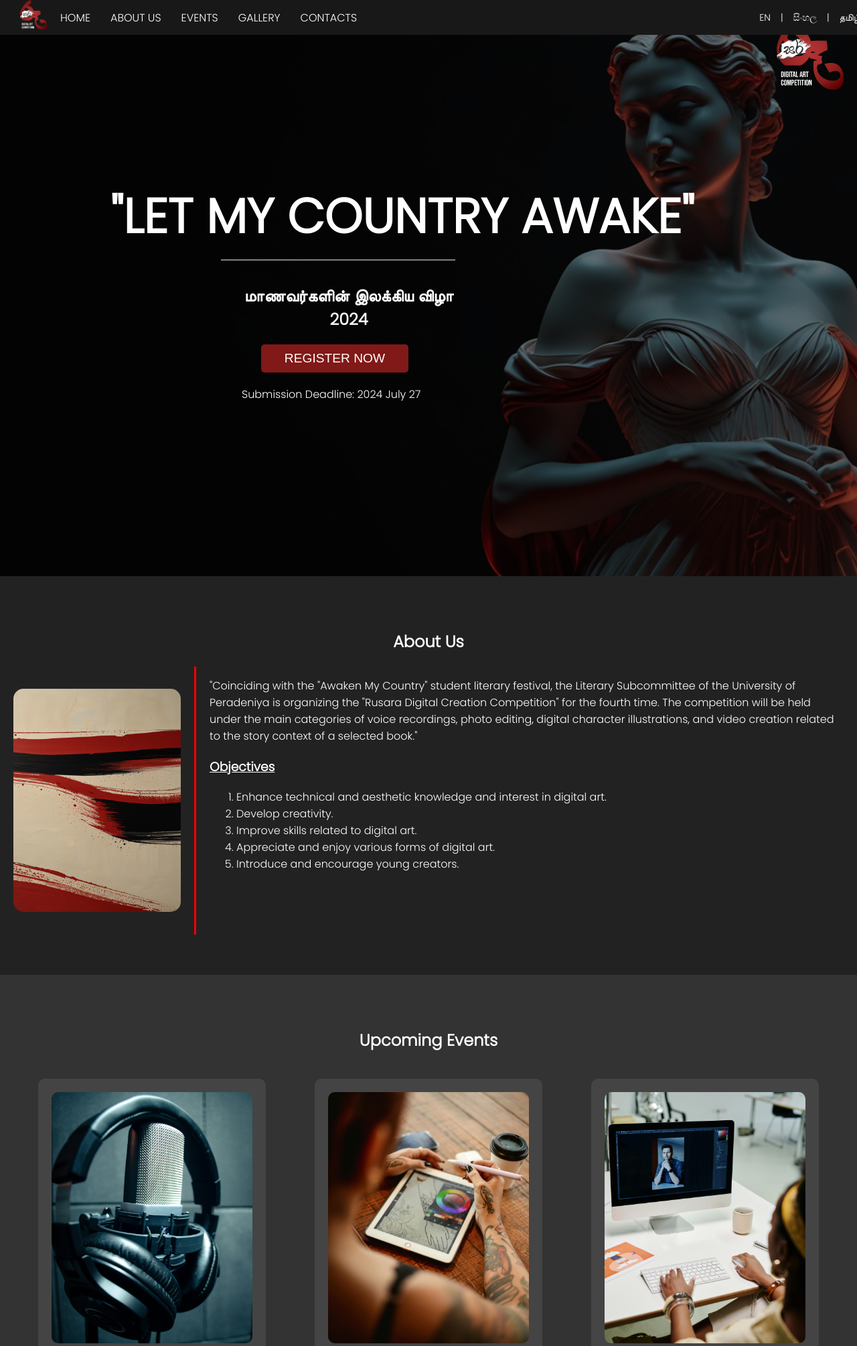
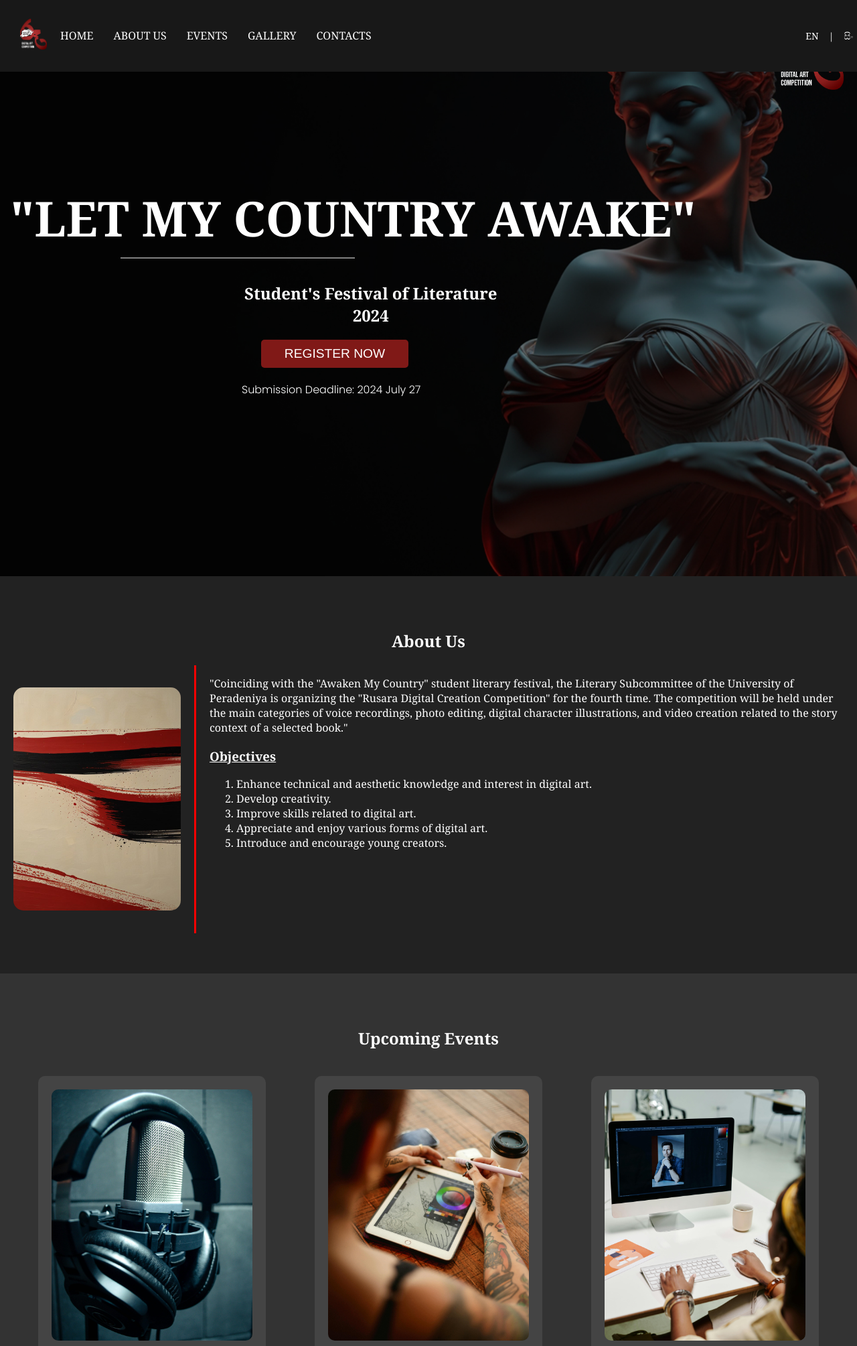
Before and after one commit to ruusara24/ruusara2024, a PHP site: page /homepage_english.html in a window 1280 px wide. Shown: the top 2009 px of the page at 67% size. Run offline with PHP 8.4, Linux system fonts and the light colour scheme.

Commit message:
styling change

```diff
--- a/homepage.html
+++ b/homepage.html
@@ -24,8 +24,7 @@
             <label for="check" class="open-menu"><i class="fas fa-bars"></i></label>
             <div class="language-switcher">
                 <a href="homepage_english.html">EN</a> |
-                <a href="homepage.html">සිං</a> |
-                <a href="index_ta.html">தமிழ்</a>
+                <a href="homepage.html">සිං&nbsp;&nbsp;&nbsp;</a>
             </div>
         </ul>
     </nav>
--- a/homepage_english.html
+++ b/homepage_english.html
@@ -24,16 +24,35 @@
             <label for="check" class="open-menu"><i class="fas fa-bars"></i></label>
             <div class="language-switcher">
                 <a href="homepage_english.html">EN</a> |
-                <a href="homepage.html">සිංහල</a> |
-                <a href="index_ta.html">தமிழ்</a>
+                <a href="homepage.html">සිං&nbsp;&nbsp;&nbsp;</a>
             </div>
         </ul>
     </nav>
+    <!--<nav>
+        <div class="logo">
+           <img src="./include/text/Logo2.png" alt="Logo">
+        </div>
+        <div class="language-switcher">
+            <a href="homepage_english.html">EN</a> |
+            <a href="homepage.html">සිංහල</a> |
+            <a href="index_ta.html">தமிழ்</a>
+        </div>
+        <div class="nav-links" id="navLinks">
+          <a href="#home">HOME</a>
+          <a href="#about">ABOUT US</a>
+          <a href="#events">EVENTS</a>
+          <a href="#gallery">GALLERY</a>
+          <a href="#contact">CONTACTS</a>
+        </div>
+        <div class="menu-icon" id="menuIcon" onclick="toggleMenu()">
+          <i class="fas fa-bars"></i>
+        </div>
+    </nav>-->
     <div class="background" id="home">
         <div class="overlay">
             <h1>"LET MY COUNTRY AWAKE"
             <div class="horizontal-line"></div>
-            <h2>மாணவர்களின் இலக்கிய விழா <br> 2024</h2>
+            <h2>Student's Festival of Literature<br> 2024</h2>
 
             <!--<div class="additional-image1">
                 <img src="./include/text/woman_bg.jpg" alt="" class="additional-image">
--- a/styles.css
+++ b/styles.css
@@ -41,6 +41,7 @@ body, html {
     align-items: center;
     list-style: none;
     padding: 5px 20px;
+    margin-right: 2px:
 }
 .logo img{
     width: 40px;
--- a/styles_english.css
+++ b/styles_english.css
@@ -16,11 +16,48 @@ body, html {
     padding: 0;
     background-color: #000;
     color: white;
-    font-family: 'PoppinsLight';
+    font-family: "Georgia", Times, serif;;
     box-sizing: border-box;
     --color1: #FFF;
     --color2: #181818;
 }
+
+/*nav {
+    position: sticky;
+    top: 0px;
+    width: 100%;
+    height: 50px;
+    background: rgba(0, 0, 0, 0.925);
+    color: white;
+    display: flex;
+    justify-content: space-between;
+    align-items: center;
+    padding: 5px 0px;
+    z-index: 1000;
+}
+
+nav .logo img {
+    max-width: 50px;
+    height: auto;
+    margin-left: 20px;
+}
+
+nav .nav-links a {
+    color: white;
+    text-decoration: none;
+    font-size: 1em;
+    margin: 0 10px;
+    font-family: 'PoppinsLight';
+    transition: font-size,.2s;
+    transition: .2s;
+}
+
+nav .nav-links a:hover {
+    text-decoration: underline;
+    color:red;
+    font-size:20px;
+    transition: .2s;
+}*/
 .nav {
     width: 100%;
     background-color: var(--color2);
@@ -36,11 +73,10 @@ body, html {
 .nav-bar {
     width: 100%;
     display: flex;
-    height: 10px;
     justify-content: space-between;
     align-items: center;
     list-style: none;
-    padding: 5px 20px;
+    padding: 12px 20px;
 }
 .logo img{
     width: 40px;
@@ -167,7 +203,7 @@ body, html {
     color: white;
     font-size:4.5em;
     margin: 10px;
-    margin-left: 165px;
+    margin-left: 15px;
 }
 
 .overlay h2  {
@@ -479,6 +515,17 @@ body, html {
     font-size: 1.1em;
     color:white;
 }
+
+/*.gallery-container img {
+    width: 200px;
+    height: 200px;
+    margin-top: 10px;
+    margin-bottom: 10px;
+}
+.gallery-container img:hover{
+    transform: scale(1.2);
+}*/
+
 #gallery h2{
     text-align: center;
 }
@@ -514,6 +561,13 @@ body, html {
         width: 80%;
         margin: 10px auto;
     }
+    /*nav .nav-links a {
+        font-size: 1em;
+    }
+    nav .logo img {
+        max-width: 40px;
+
+    }*/
     .event-card {
         margin: 10px;
     }
@@ -564,7 +618,9 @@ body, html {
     .judges-container {
         flex-direction: column;
     }
-
+    /*.background{
+        background:black;
+    }*/
     .background{
         background: url("./include/text/woman_bg.jpg")no-repeat center center/cover;
     }
@@ -584,15 +640,18 @@ body, html {
     .footer_logo{
         margin-bottom: 50px;
     }
+    /*.gallery-container {
+        flex-direction: column;
+    }*/
     /*add responsive navigation bar*/
     .menu {
         flex-direction: column;
         align-items: center;
         justify-content: center;
-        width: 60%;
+        width: 80%;
         height: 100vh;
         position: fixed;
-        top: 0px;
+        top: 0;
         right: -100%;
         z-index: 100;
         background-color: var(--color2);
@@ -614,6 +673,38 @@ body, html {
         position: relative;
         left: 50%;
     }
+    /*nav .logo img {
+        max-width: 40px;
+        margin: left 50%;
+    }
+    .nav-links{
+        display: None;
+        flex-direction: column;
+        width: 100%;
+        height: 100hv;
+        background: rgba(0, 0, 0, 0.9);
+        position: relative;
+        top: 90px;
+        right: 5px;
+        text-align: center;
+        z-index: 1000;
+        border-radius: 8px;
+     }
+     .nav-links a {
+        margin: 10px 0;
+        font-size: 1.8em;
+        line-height: 50px;
+        transition: font-size,.2s;
+    }
+
+    .menu-icon {
+        margin-right: 10px;
+        display: block;
+    }
+    .menu-icon:hover{
+        color: red;
+    }*/
+
     .gallery-item {
         flex: 1 1 calc(50% - 40px); /* Two items per row */
     }
@@ -627,6 +718,16 @@ body, html {
     .event-card:hover{
         transform: scale(1.1);
     }
+    /*.additional-image1{
+        display: none;
+    }*/
+    .nav-links {
+        display: flex;
+        position: static;
+        flex-direction: row;
+        background: none;
+    }
+
     .gallery-item {
         flex: 1 1 calc(100% - 40px); /* One item per row */
     }
```
